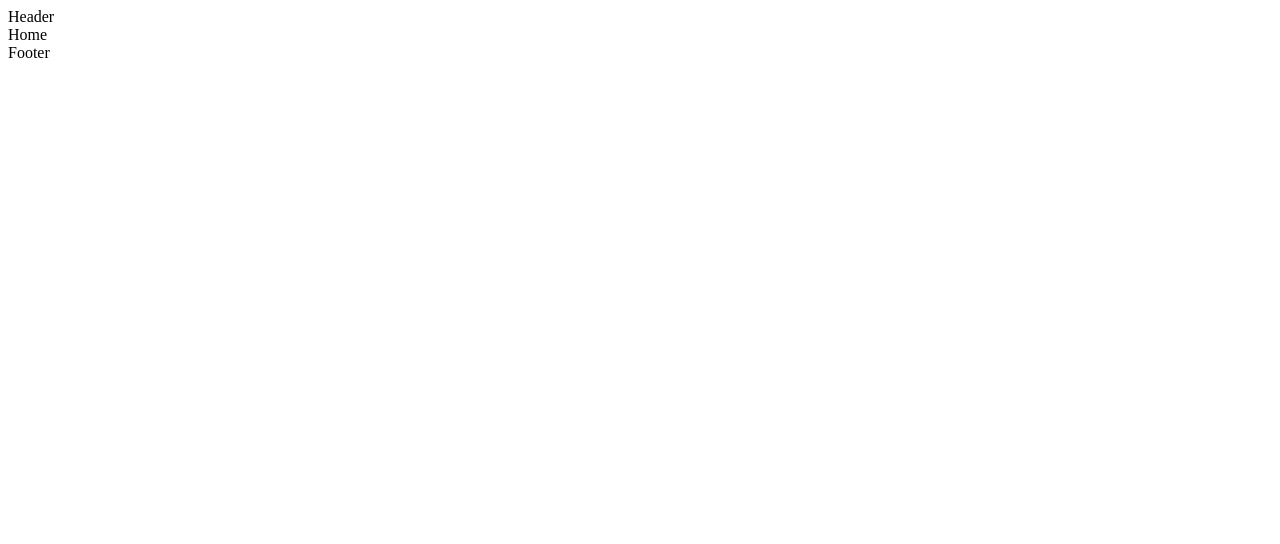
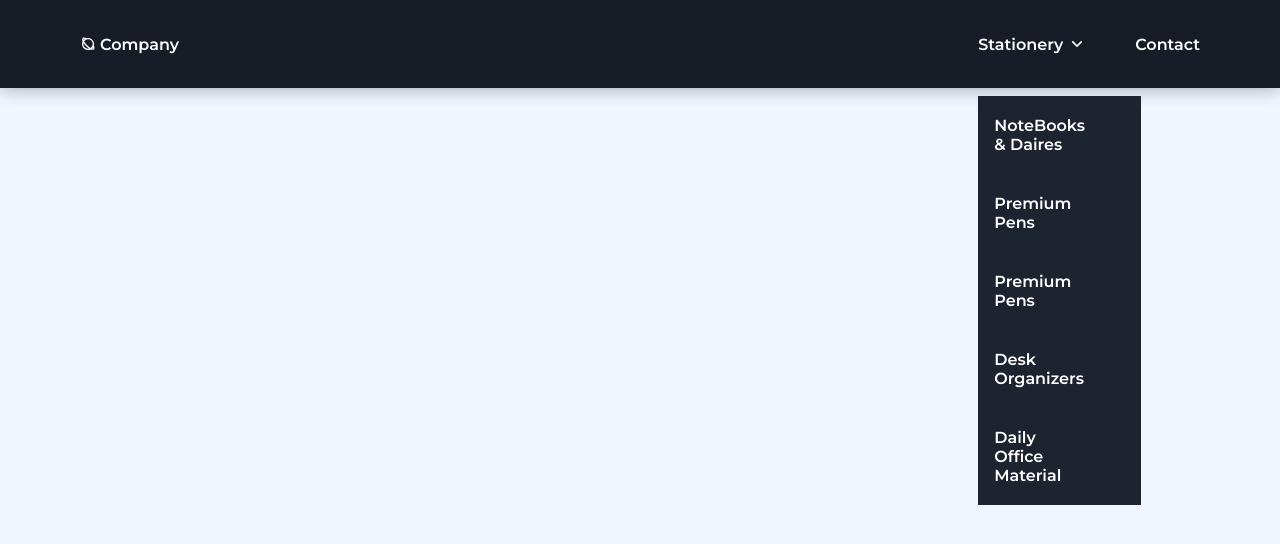
Before and after one commit to adityasharma0131/imprintsInc, a React (Vite) app in the folder client/: page / in a window 1280 px wide. Shown: the top 544 px of the page. Built offline with nearby package versions, Linux system fonts and the light colour scheme.

Commit message:
header component created

```diff
--- a/client/src/components/Header.jsx
+++ b/client/src/components/Header.jsx
@@ -1,9 +1,132 @@
-import React from 'react'
+import React, { useState } from "react";
+import {
+  RiPlanetLine,
+  RiMenuLine,
+  RiCloseLine,
+  RiArrowDownSLine,
+  RiPieChartLine,
+  RiArrowUpDownLine,
+  RiBarChartLine,
+  RiAddLine,
+  RiFileListLine,
+  RiCashLine,
+  RiRefund2Line,
+  RiUserLine,
+  RiLockLine,
+  RiMessage3Line,
+} from "react-icons/ri";
 
 const Header = () => {
+  const [isMenuOpen, setIsMenuOpen] = useState(false);
+  const [openDropdown, setOpenDropdown] = useState(null);
+
+  const toggleMenu = () => {
+    setIsMenuOpen(!isMenuOpen);
+    if (isMenuOpen) {
+      // Close all dropdowns if menu is being closed
+      setOpenDropdown(null);
+    }
+  };
+
+  const toggleDropdown = (index, e) => {
+    e.stopPropagation(); // Prevent click event from closing the menu
+    setOpenDropdown(openDropdown === index ? null : index);
+  };
+
+  const closeDropdown = () => {
+    setOpenDropdown(null);
+  };
+
   return (
-    <div>Header</div>
-  )
-}
+    <header className="header">
+      <nav className="nav container">
+        <div className="nav__data">
+          <a href="#" className="nav__logo">
+            <RiPlanetLine /> Company
+          </a>
 
-export default Header
+          <div className="nav__toggle" id="nav-toggle" onClick={toggleMenu}>
+            {isMenuOpen ? (
+              <RiCloseLine className="nav__icon" />
+            ) : (
+              <RiMenuLine className="nav__icon" />
+            )}
+          </div>
+        </div>
+
+        <div
+          className={`nav__menu ${isMenuOpen ? "show-menu" : ""}`}
+          id="nav-menu"
+          onClick={() => setIsMenuOpen(true)} // Ensure menu remains open if clicking inside it
+        >
+          <ul className="nav__list">
+            {/* DROPDOWN 1 */}
+            <li className="dropdown__item">
+              <div className="nav__link" onClick={(e) => toggleDropdown(1, e)}>
+                Stationery <RiArrowDownSLine className="dropdown__arrow" />
+              </div>
+
+              <ul
+                className={`dropdown__menu ${openDropdown === 1 ? "show" : ""}`}
+              >
+                <li>
+                  <a
+                    href="#"
+                    className="dropdown__link"
+                    onClick={closeDropdown}
+                  >
+                    NoteBooks & Daires
+                  </a>
+                </li>
+                <li>
+                  <a
+                    href="#"
+                    className="dropdown__link"
+                    onClick={closeDropdown}
+                  >
+                    Premium Pens
+                  </a>
+                </li>
+                <li>
+                  <a
+                    href="#"
+                    className="dropdown__link"
+                    onClick={closeDropdown}
+                  >
+                    Premium Pens
+                  </a>
+                </li>
+                <li>
+                  <a
+                    href="#"
+                    className="dropdown__link"
+                    onClick={closeDropdown}
+                  >
+                    Desk Organizers
+                  </a>
+                </li>
+                <li>
+                  <a
+                    href="#"
+                    className="dropdown__link"
+                    onClick={closeDropdown}
+                  >
+                    Daily Office Material
+                  </a>
+                </li>
+              </ul>
+            </li>
+
+            <li>
+              <a href="#" className="nav__link" onClick={closeDropdown}>
+                Contact
+              </a>
+            </li>
+          </ul>
+        </div>
+      </nav>
+    </header>
+  );
+};
+
+export default Header;
--- a/client/src/index.css
+++ b/client/src/index.css
@@ -0,0 +1,334 @@
+/*=============== GOOGLE FONTS ===============*/
+@import url("https://fonts.googleapis.com/css2?family=Montserrat:wght@400;600&display=swap");
+
+/*=============== VARIABLES CSS ===============*/
+:root {
+  --header-height: 3.5rem;
+
+  /*========== Colors ==========*/
+  /*Color mode HSL(hue, saturation, lightness)*/
+  --black-color: hsl(220, 24%, 12%);
+  --black-color-light: hsl(220, 24%, 15%);
+  --black-color-lighten: hsl(220, 20%, 18%);
+  --white-color: #fff;
+  --body-color: hsl(220, 100%, 97%);
+
+  /*========== Font and typography ==========*/
+  /*.5rem = 8px | 1rem = 16px ...*/
+  --body-font: "Montserrat", sans-serif;
+  --normal-font-size: 0.938rem;
+
+  /*========== Font weight ==========*/
+  --font-regular: 400;
+  --font-semi-bold: 600;
+
+  /*========== z index ==========*/
+  --z-tooltip: 10;
+  --z-fixed: 100;
+}
+
+/*========== Responsive typography ==========*/
+@media screen and (min-width: 1024px) {
+  :root {
+    --normal-font-size: 1rem;
+  }
+}
+
+/*=============== BASE ===============*/
+* {
+  box-sizing: border-box;
+  padding: 0;
+  margin: 0;
+}
+
+body {
+  font-family: var(--body-font);
+  font-size: var(--normal-font-size);
+  background-color: var(--body-color);
+}
+
+ul {
+  list-style: none;
+  /* Color highlighting when pressed on mobile devices */
+  /*-webkit-tap-highlight-color: transparent;*/
+}
+
+a {
+  text-decoration: none;
+}
+
+/*=============== REUSABLE CSS CLASSES ===============*/
+.container {
+  max-width: 1120px;
+  margin-inline: 1.5rem;
+}
+
+/*=============== HEADER ===============*/
+.header {
+  position: fixed;
+  top: 0;
+  left: 0;
+  width: 100%;
+  background-color: var(--black-color);
+  box-shadow: 0 2px 16px hsla(220, 32%, 8%, 0.3);
+  z-index: var(--z-fixed);
+}
+
+/*=============== NAV ===============*/
+.nav {
+  height: var(--header-height);
+}
+
+.nav__logo,
+.nav__burger,
+.nav__close {
+  color: var(--white-color);
+}
+
+.nav__data {
+  height: 100%;
+  display: flex;
+  justify-content: space-between;
+  align-items: center;
+}
+
+.nav__logo {
+  display: inline-flex;
+  align-items: center;
+  column-gap: 0.25rem;
+  font-weight: var(--font-semi-bold);
+  /* Color highlighting when pressed on mobile devices */
+  /*-webkit-tap-highlight-color: transparent;*/
+}
+
+.nav__logo i {
+  font-weight: initial;
+  font-size: 1.25rem;
+}
+
+.nav__toggle {
+  position: relative;
+  color: #fff;
+}
+
+.nav__burger,
+.nav__close {
+  position: absolute;
+  width: max-content;
+  height: max-content;
+  inset: 0;
+  margin: auto;
+  font-size: 1.25rem;
+  cursor: pointer;
+  transition: opacity 0.1s, transform 0.4s;
+}
+
+.nav__close {
+  opacity: 0;
+}
+
+/* Navigation for mobile devices */
+@media screen and (max-width: 1118px) {
+  .nav__menu {
+    position: absolute;
+    left: 0;
+    top: 2.5rem;
+    width: 100%;
+    height: calc(100vh - 3.5rem);
+    overflow: auto;
+    pointer-events: none;
+    opacity: 0;
+    transition: top 0.4s, opacity 0.3s;
+  }
+  .nav__menu::-webkit-scrollbar {
+    width: 0;
+  }
+  .nav__list {
+    background-color: var(--black-color);
+    padding-top: 1rem;
+  }
+}
+
+.nav__link {
+  color: var(--white-color);
+  background-color: var(--black-color);
+  font-weight: var(--font-semi-bold);
+  padding: 1.25rem 1.5rem;
+  display: flex;
+  justify-content: space-between;
+  align-items: center;
+  transition: background-color 0.3s;
+}
+
+.nav__link:hover {
+  background-color: var(--black-color-light);
+}
+
+/* Show menu */
+.show-menu {
+  opacity: 1;
+  top: 3.5rem;
+  pointer-events: initial;
+}
+
+/* Show icon */
+.show-icon .nav__burger {
+  opacity: 0;
+  transform: rotate(90deg);
+}
+.show-icon .nav__close {
+  opacity: 1;
+  transform: rotate(90deg);
+}
+
+/*=============== DROPDOWN ===============*/
+.dropdown__item {
+  cursor: pointer;
+}
+
+.dropdown__arrow {
+  font-size: 1.25rem;
+  font-weight: initial;
+  transition: transform 0.4s;
+}
+
+.dropdown__link,
+.dropdown__sublink {
+  padding: 1.25rem 1.25rem 1.25rem 2.5rem;
+  color: var(--white-color);
+  background-color: var(--black-color-light);
+  display: flex;
+  align-items: center;
+  column-gap: 0.5rem;
+  font-weight: var(--font-semi-bold);
+  transition: background-color 0.3s;
+}
+
+.dropdown__link i,
+.dropdown__sublink i {
+  font-size: 1.25rem;
+  font-weight: initial;
+}
+
+.dropdown__link:hover,
+.dropdown__sublink:hover {
+  background-color: var(--black-color);
+}
+
+.dropdown__menu,
+.dropdown__submenu {
+  max-height: 0;
+  overflow: hidden;
+  transition: max-height 0.4s ease-out;
+}
+
+/* Show dropdown menu & submenu */
+.dropdown__item:hover .dropdown__menu,
+.dropdown__subitem:hover > .dropdown__submenu {
+  max-height: 1000px;
+  transition: max-height 0.4s ease-in;
+}
+
+/* Rotate dropdown icon */
+.dropdown__item:hover .dropdown__arrow {
+  transform: rotate(180deg);
+}
+
+/*=============== DROPDOWN SUBMENU ===============*/
+.dropdown__add {
+  margin-left: auto;
+}
+
+.dropdown__sublink {
+  background-color: var(--black-color-lighten);
+}
+
+/*=============== BREAKPOINTS ===============*/
+/* For small devices */
+@media screen and (max-width: 340px) {
+  .container {
+    margin-inline: 1rem;
+  }
+
+  .nav__link {
+    padding-inline: 1rem;
+  }
+}
+
+/* For large devices */
+@media screen and (min-width: 1118px) {
+  .container {
+    margin-inline: auto;
+  }
+
+  .nav {
+    height: calc(var(--header-height) + 2rem);
+    display: flex;
+    justify-content: space-between;
+  }
+  .nav__toggle {
+    display: none;
+  }
+  .nav__list {
+    height: 100%;
+    display: flex;
+    column-gap: 3rem;
+  }
+  .nav__link {
+    height: 100%;
+    padding: 0;
+    justify-content: initial;
+    column-gap: 0.25rem;
+  }
+  .nav__link:hover {
+    background-color: transparent;
+  }
+
+  .dropdown__item,
+  .dropdown__subitem {
+    position: relative;
+  }
+
+  .dropdown__menu,
+  .dropdown__submenu {
+    max-height: initial;
+    overflow: initial;
+    position: absolute;
+    left: 0;
+    top: 6rem;
+    opacity: 0;
+    pointer-events: none;
+    transition: opacity 0.3s, top 0.3s;
+  }
+
+  .dropdown__link,
+  .dropdown__sublink {
+    padding-inline: 1rem 3.5rem;
+  }
+
+  .dropdown__subitem .dropdown__link {
+    padding-inline: 1rem;
+  }
+
+  .dropdown__submenu {
+    position: absolute;
+    left: 100%;
+    top: 0.5rem;
+  }
+
+  /* Show dropdown menu */
+  .dropdown__item:hover .dropdown__menu {
+    opacity: 1;
+    top: 5.5rem;
+    pointer-events: initial;
+    transition: top 0.3s;
+  }
+
+  /* Show dropdown submenu */
+  .dropdown__subitem:hover > .dropdown__submenu {
+    opacity: 1;
+    top: 0;
+    pointer-events: initial;
+    transition: top 0.3s;
+  }
+}
```
